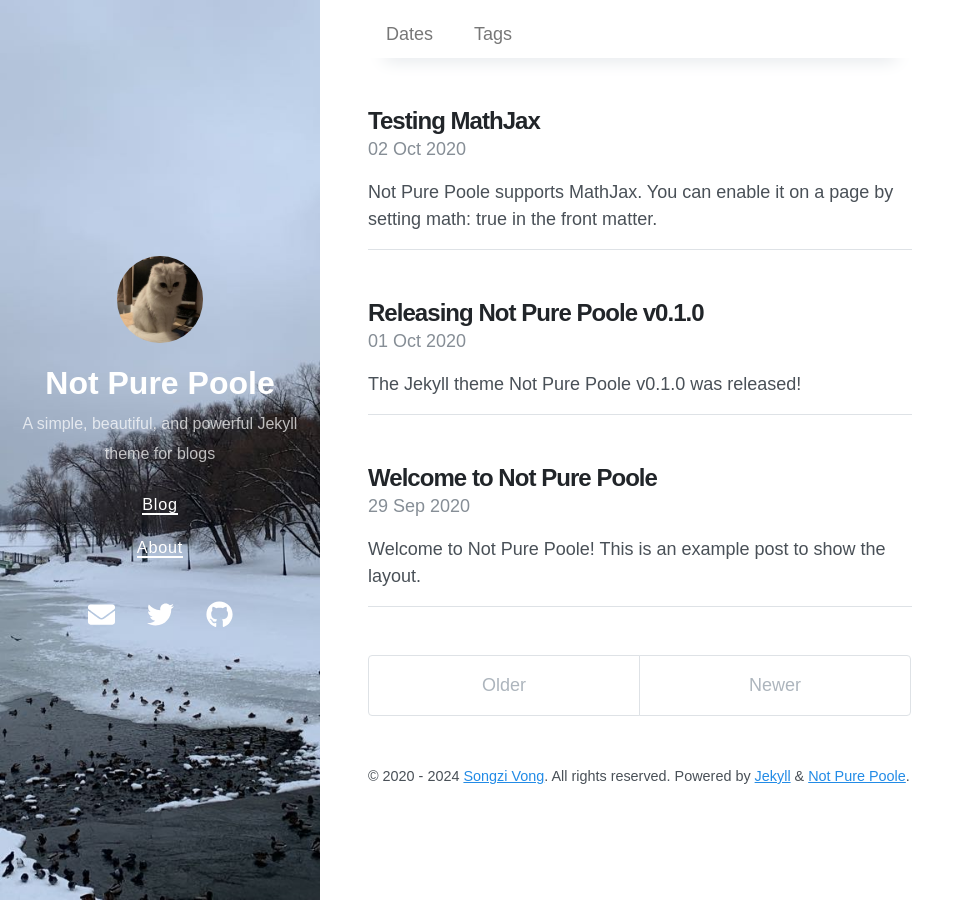
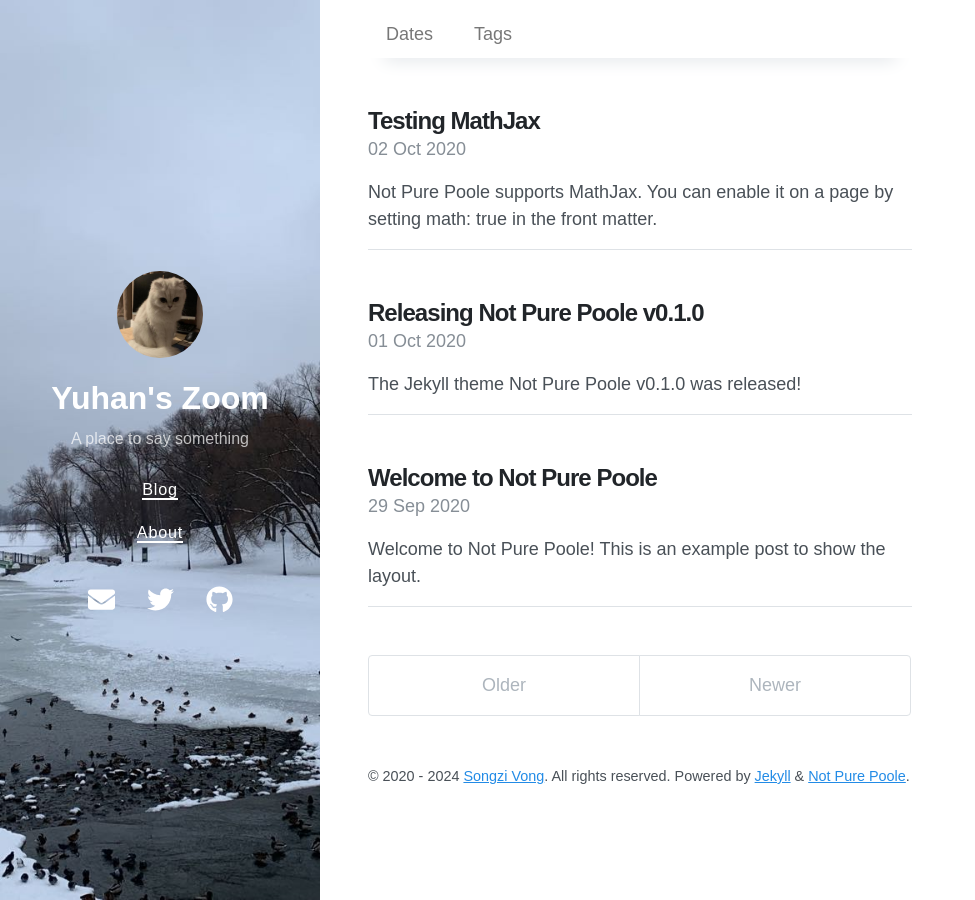
Before and after one commit to 08mamba24/08mamba24.github.io, a Jekyll site: the page built from index.html, in a window 1280 px wide. Shown: the whole page, without its empty margins (0-975 px from the left). Built offline with Jekyll 4.4.1, drawn with Linux system fonts in a browser that asks for light colours; nearby versions of some CDN libraries; the list of posts is cut into pages by our own code.

Commit message:
title changed

```diff
--- a/_config.yml
+++ b/_config.yml
@@ -1,6 +1,6 @@
 # Setup
-title: Not Pure Poole
-description: A simple, beautiful, and powerful Jekyll theme for blogs
+title: Yuhan's Zoom
+description: A place to say something
 url: https://vszhub.github.io
 avatar: /avatar.jpeg
 paginate: 5
```
